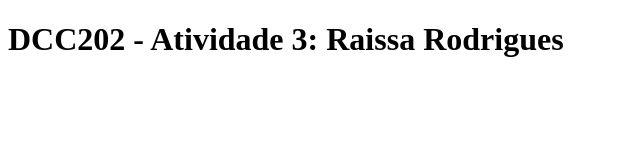
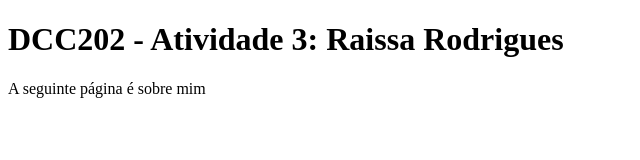
Before and after one commit to ufjf-dcc202/ufjf-dcc202-2023-3-a-atv3-RaissaRodrigues96, a website: page index.html in a window 1280 px wide. Shown: the whole page, without its empty margins (0-640 px from the left). Drawn offline with Linux system fonts and the light colour scheme.

Commit message:
add conteudo ao paragrafo

```diff
--- a/index.html
+++ b/index.html
@@ -8,7 +8,7 @@
 <body>
     <main>
         <h1>DCC202 - Atividade 3: Raissa Rodrigues</h1>
-        <p></p>
+        <p>A seguinte página é sobre mim</p>
     </main>
 </body>
 </html>
```
